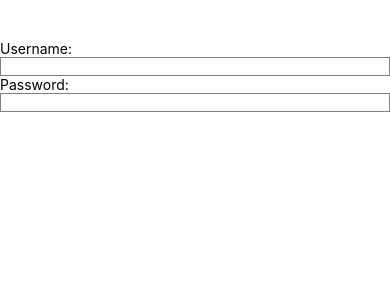
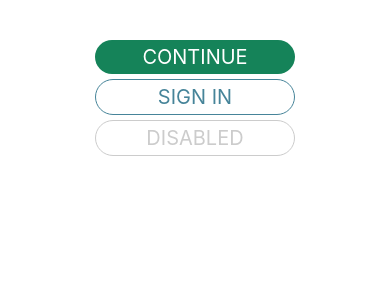
Before and after one commit to martin-gazzara/rn-training, a React Native app in the folder training-playground/: screen / in a window 390 px wide. Shown: the top 300 px of the page. Built offline with nearby package versions, Linux system fonts and the light colour scheme.

Commit message:
Exercise IV, topic 3

```diff
--- a/training-playground/App.js
+++ b/training-playground/App.js
@@ -1,16 +1,15 @@
 import React from 'react';
 import {View,Text} from "react-native";
-import AppTextInput from "../training-playground/components/topic3";
+import Button from "../training-playground/components/topic3";
 
 export default class App extends React.Component {
 
   render() {
     return (
-      <View style={{marginTop:40}}>
-        <Text>Username:</Text>
-        <AppTextInput type="text"/>
-        <Text>Password:</Text>
-        <AppTextInput type="password"/>
+      <View style={{marginTop:40,alignItems:"center"}}>
+        <Button type="primary" value="CONTINUE" disable={false}/>
+        <Button type="secondary" value="SIGN IN" disable={false}/>
+        <Button type="primary" value="DISABLED" disable={true}/>
       </View>
 
     );
--- a/training-playground/components/topic3.js
+++ b/training-playground/components/topic3.js
@@ -1,48 +1,35 @@
 import React from "react";
-import {View,TextInput,Text,TouchableOpacity} from "react-native";
+import {View,TextInput,Text,TouchableOpacity,Alert} from "react-native";
 import styles from "../styles/styleTopic3"
 
-export default class AppTextInput extends React.Component{
+export default class Button extends React.Component{
 
     constructor(props){
         super(props);
         this.state = {
-            input:"",
-            type:(props.type === undefined ? "text" : props.type)
+            type:(props.type === undefined ? "primary" : props.type),
+            disable:props.disable
         }
 
-        this.HandleInput = this.HandleInput.bind(this);
-        this.ClearInput = this.ClearInput.bind(this);
-    }
-
-    HandleInput(text){
-        this.setState({input:text});
-    }
-
-    ClearInput(){
-        this.setState({input:""});
     }
 
     render(){
         return(
-            <TextInput onChangeText={this.HandleInput} secureTextEntry={this.state.type === "password" ? true : false} underlineColorAndroid="transparent" style={styles.textInput}></TextInput>
+            <TouchableOpacity activeOpacity={!this.state.disable ? 0.2 : 1} onPress={ () => {if (!this.state.disable){Alert.alert(this.state.type + " button")} } }>
+                <View style={ !this.state.disable ?
+                    this.state.type === "primary" ? [styles.button,styles.primary] : [styles.button,styles.secondary]
+                    :
+                    [styles.button,styles.disable] }>
+
+                    <Text style={ !this.state.disable ?
+                        this.state.type === "primary" ? styles.textPrimary : styles.textSecondary
+                        :
+                        styles.textDisable }>{this.props.value}</Text>
+
+                </View>
+            </TouchableOpacity>
         )
     }
 
 
 }
-
-/*
-
-secureTextEntry="true"
-
-<View style={styles.container}>
-                <Text>Username:</Text>
-                <TextInput onChangeText={this.HandleInput} value={this.state.input} underlineColorAndroid="transparent" style={styles.textInput}></TextInput>
-                <TouchableOpacity style={styles.clearButton} onPress={this.ClearInput}>
-                    <Text style={{textAlign:"center"}}>Clear</Text>
-                </TouchableOpacity>
-                <Text>You are writing this:</Text>
-                <Text>{this.state.input}</Text>
-            </View>
-*/
--- a/training-playground/styles/styleTopic3.js
+++ b/training-playground/styles/styleTopic3.js
@@ -1,9 +1,38 @@
 import {StyleSheet} from "react-native";
 
 const styles = StyleSheet.create({
-    textInput:{
+    button:{
+        width:200,
+        padding:5,
+        borderRadius:100,
+        marginBottom:5
+
+    },
+    primary:{
+        backgroundColor:"#158359",
+    },
+    secondary:{
+        borderColor:"#468499",
         borderWidth:1,
-        borderColor:"grey",
+    },
+    disable:{
+        borderColor:"#ccc",
+        borderWidth:1
+    },
+    textPrimary:{
+        color:"#fff",
+        fontSize:20,
+        textAlign:"center"
+    },
+    textSecondary:{
+        color:"#468499",
+        fontSize:20,
+        textAlign:"center"
+    },
+    textDisable:{
+        color:"#ccc",
+        fontSize:20,
+        textAlign:"center"
     }
 })
 
```
